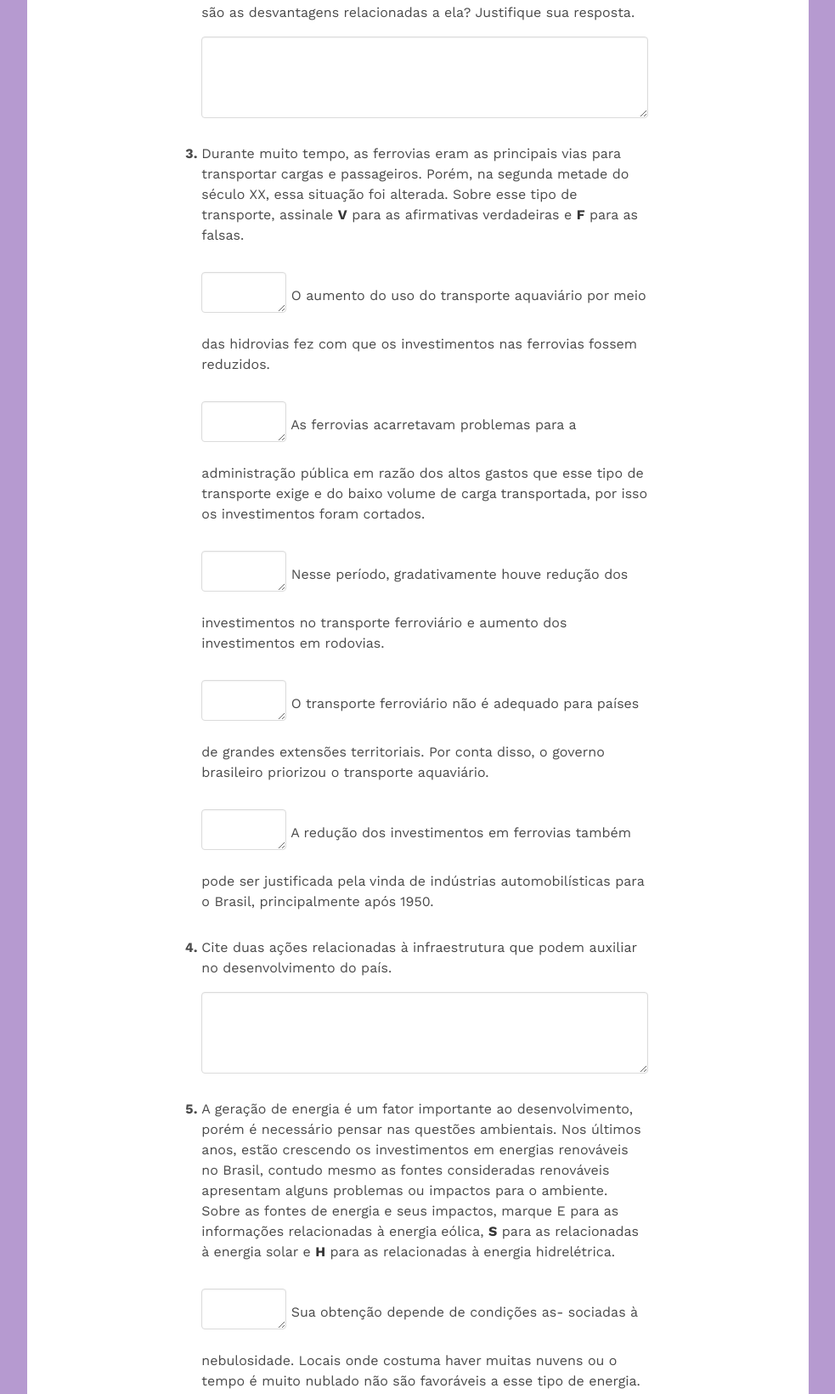
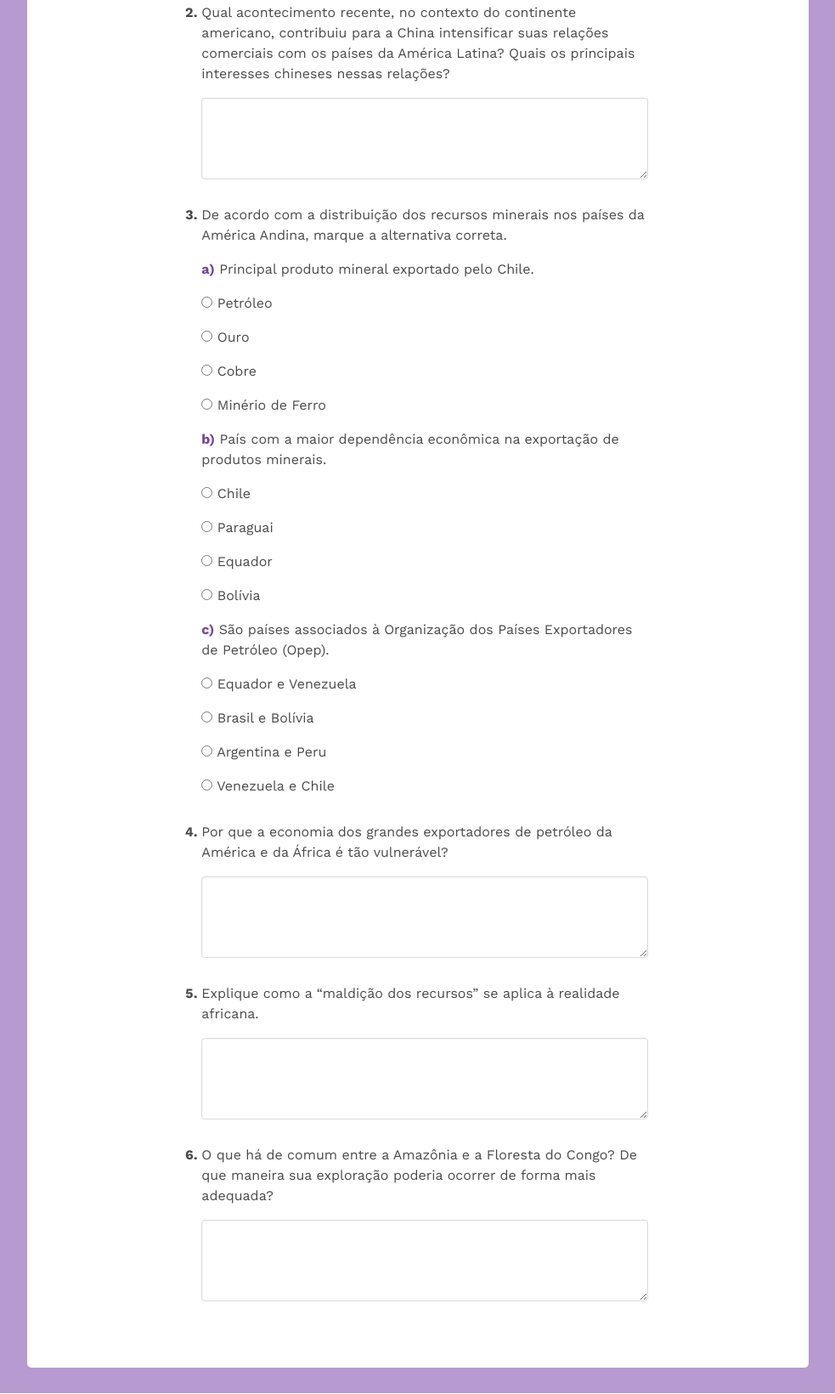
Before and after one commit to Dougllaz86/POR83_7_HE, a plain HTML site: page index.html in a window 1280 px wide. Shown: the part 375-2015 px from the top of the page at 85% size, without its empty margins (148-1131 px from the left). Drawn offline with nearby package versions, Linux system fonts and the light colour scheme.

Commit message:
geo82 - 5 - he - final

```diff
--- a/index.html
+++ b/index.html
@@ -22,58 +22,42 @@
             <hr>
             <ol class="is-decimal exercicios">
               <li>
-                <p>Explique, em linhas gerais, a importância da infraestrutura para o desenvolvimento econômico do país.</p>
+                <p>Qual o interesse da China na exploração de recursos naturais no continente africano? E que outros interesses os chineses têm no continente?</p>
                 <textarea name="idpergunta_0" id="idpergunta_0" class="textarea" placeholder="" rows="3"></textarea>
               </li>
               <li>
-                <p>Qual é a modalidade de transporte mais utilizada no Brasil? Quais são as desvantagens relacionadas a ela? Justifique sua resposta.</p>
+                <p>Qual acontecimento recente, no contexto do continente americano, contribuiu para a China intensificar suas relações comerciais com os países da América Latina? Quais os principais interesses chineses nessas relações?</p>
                 <textarea name="idpergunta_0" id="idpergunta_0" class="textarea" placeholder="" rows="3"></textarea>
               </li>
               <li>
-                <p>Durante muito tempo, as ferrovias eram as principais vias para transportar cargas e passageiros. Porém, na segunda metade do século XX, essa situação foi alterada. Sobre esse tipo de transporte, assinale <strong>V</strong> para as
-                  afirmativas verdadeiras e <strong>F</strong> para as falsas.</p>
-                <p><span><textarea name="idpergunta_0" id="idpergunta_0" class="textarea" placeholder="" rows="1"></textarea></span> O aumento do uso do transporte aquaviário por meio das hidrovias fez com que os investimentos nas ferrovias fossem
-                  reduzidos.</p>
-                <p><span><textarea name="idpergunta_0" id="idpergunta_0" class="textarea" placeholder="" rows="1"></textarea></span> As ferrovias acarretavam problemas para a administração pública em razão dos altos gastos que esse tipo de transporte
-                  exige e do baixo volume de carga transportada, por isso os investimentos foram cortados.</p>
-                <p><span><textarea name="idpergunta_0" id="idpergunta_0" class="textarea" placeholder="" rows="1"></textarea></span> Nesse período, gradativamente houve redução dos investimentos no transporte ferroviário e aumento dos investimentos
-                  em rodovias.</p>
-                <p><span><textarea name="idpergunta_0" id="idpergunta_0" class="textarea" placeholder="" rows="1"></textarea></span> O transporte ferroviário não é adequado para países de grandes extensões territoriais. Por conta disso, o governo
-                  brasileiro priorizou o transporte aquaviário.</p>
-                <p><span><textarea name="idpergunta_0" id="idpergunta_0" class="textarea" placeholder="" rows="1"></textarea></span> A redução dos investimentos em ferrovias também pode ser justificada pela vinda de indústrias automobilísticas para o
-                  Brasil, principalmente após 1950.</p>
+                <p>De acordo com a distribuição dos recursos minerais nos países da América Andina, marque a alternativa correta.</p>
+                <p><strong class="has-text-primary">a)</strong> Principal produto mineral exportado pelo Chile.</p>
+                <p><label class="radio"> <input type="radio" name="answer"> Petróleo</label></p>
+                <p><label class="radio"> <input type="radio" name="answer"> Ouro</label></p>
+                <p><label class="radio"> <input type="radio" name="answer"> Cobre</label></p>
+                <p><label class="radio"> <input type="radio" name="answer"> Minério de Ferro</label></p>
+                <p><strong class="has-text-primary">b)</strong> País com a maior dependência econômica na exportação de produtos minerais.</p>
+                <p><label class="radio"> <input type="radio" name="answer1"> Chile</label></p>
+                <p><label class="radio"> <input type="radio" name="answer1"> Paraguai</label></p>
+                <p><label class="radio"> <input type="radio" name="answer1"> Equador</label></p>
+                <p><label class="radio"> <input type="radio" name="answer1"> Bolívia</label></p>
+                <p><strong class="has-text-primary">c)</strong> São países associados à Organização dos Países Exportadores de Petróleo (Opep).</p>
+                <p><label class="radio"> <input type="radio" name="answer2"> Equador e Venezuela</label></p>
+                <p><label class="radio"> <input type="radio" name="answer2"> Brasil e Bolívia</label></p>
+                <p><label class="radio"> <input type="radio" name="answer2"> Argentina e Peru</label></p>
+                <p><label class="radio"> <input type="radio" name="answer2"> Venezuela e Chile</label></p>
               </li>
               <li>
-                <p>Cite duas ações relacionadas à infraestrutura que podem auxiliar no desenvolvimento do país.</p>
+                <p>Por que a economia dos grandes exportadores de petróleo da América e da África é tão vulnerável?</p>
                 <textarea name="idpergunta_0" id="idpergunta_0" class="textarea" placeholder="" rows="3"></textarea>
               </li>
               <li>
-                <p>A geração de energia é um fator importante ao desenvolvimento, porém é necessário pensar nas questões ambientais. Nos últimos anos, estão crescendo os investimentos em energias renováveis no Brasil, contudo mesmo as fontes
-                  consideradas renováveis apresentam alguns problemas ou impactos para o ambiente. Sobre as fontes de energia e seus impactos, marque E para as informações relacionadas à energia eólica, <strong>S</strong> para as relacionadas à
-                  energia solar e <strong>H</strong> para as relacionadas à energia hidrelétrica.</p>
-                <p><span><textarea name="idpergunta_0" id="idpergunta_0" class="textarea" placeholder="" rows="1"></textarea></span> Sua obtenção depende de condições as- sociadas à nebulosidade. Locais onde costuma haver muitas nuvens ou o tempo é
-                  muito nublado não são favoráveis a esse tipo de energia.</p>
-                <p><span><textarea name="idpergunta_0" id="idpergunta_0" class="textarea" placeholder="" rows="1"></textarea></span> A geração de energia é inconstante, pois depende da frequência e da intensidade dos ventos. Pode interferir na
-                  migração de pássaros.</p>
-                <p><span><textarea name="idpergunta_0" id="idpergunta_0" class="textarea" placeholder="" rows="1"></textarea></span> No Brasil, é produzida em diferentes estados, mas se concentra principalmente nos da Região Nordeste.</p>
-                <p><span><textarea name="idpergunta_0" id="idpergunta_0" class="textarea" placeholder="" rows="1"></textarea></span> As regiões Sudeste e Sul concentram a maior parte das usinas desse tipo de energia, e alguns projetos de construção
-                  na Região Norte do país causaram muitas polêmicas.</p>
+                <p>Explique como a “maldição dos recursos” se aplica à realidade africana.</p>
+                <textarea name="idpergunta_0" id="idpergunta_0" class="textarea" placeholder="" rows="3"></textarea>
               </li>
               <li>
-                <p>Quais as três fontes de energia elétrica mais utilizadas no Brasil?</p>
-                <textarea name="idpergunta_0" id="idpergunta_0" class="textarea" placeholder="" rows="2"></textarea>
-              </li>
-              <li>
-                <p>A maior parte da eletricidade gerada no Brasil provém de fontes renováveis? Justifique sua resposta.</p>
-                <textarea name="idpergunta_0" id="idpergunta_0" class="textarea" placeholder="" rows="2"></textarea>
-              </li>
-              <li>
-                <p>Em qual município e estado se localizam as centrais nucleares brasileiras? Quais são os problemas relacionados a essa fonte de energia?</p>
-                <textarea name="idpergunta_0" id="idpergunta_0" class="textarea" placeholder="" rows="2"></textarea>
-              </li>
-              <li>
-                <p>Quais são os principais impactos ambientais gerados pelas hidrelétricas?</p>
-                <textarea name="idpergunta_0" id="idpergunta_0" class="textarea" placeholder="" rows="2"></textarea>
+                <p>O que há de comum entre a Amazônia e a Floresta do Congo? De que maneira sua exploração poderia ocorrer de forma mais adequada?</p>
+                <textarea name="idpergunta_0" id="idpergunta_0" class="textarea" placeholder="" rows="3"></textarea>
               </li>
             </ol>
           </div>
```
